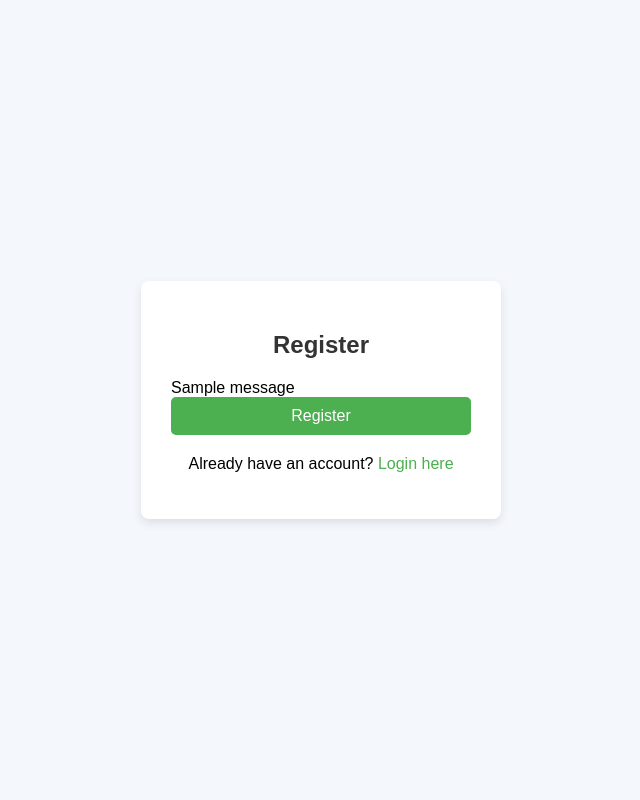
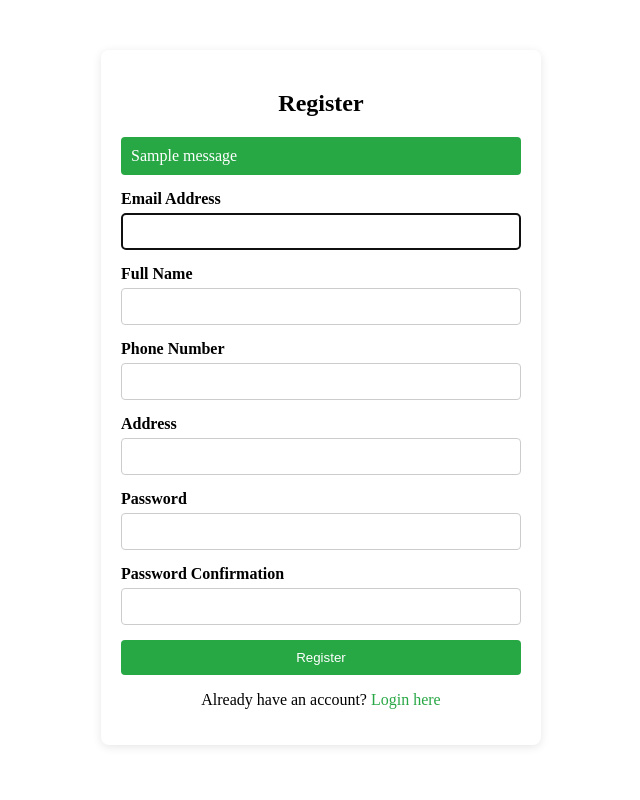
Before and after one commit to OleksandrVozhdai/OnlineShop-Django, a Django app: page /registration/ in a window 1280 px wide. Shown: the whole page, without its empty margins (319-959 px from the left). Run offline with Django 5.2, Linux system fonts and the light colour scheme; tables that the repository leaves empty hold one stand-in row (values such as "Sample post"); one stand-in notice (Sample message) is shown; parts of the project's set-up code (start-up, migrations or seed data) failed here and were passed over.

Commit message:
Big merge (Features & Reg Branches)
- Created templates for registration and login pages with form handling and CSRF protection.
- Added redirects to the home page after successful registration and login.
- Added error handling for email sending in RegistrationView to prevent registration failures due to SMTP issues.
- Added user profile page with user information display in profile.html.
- Added Profile and Logout options in the dropdown menu.
- Send an email with a confirmation link.
-Added wishlist, product details view
-A lot of bugfixes

```diff
--- a/devicemarket/urls.py
+++ b/devicemarket/urls.py
@@ -20,12 +20,28 @@ from main.views import IndexView, ShopView
 from django.urls import path, include
 from django.conf import settings
 from django.conf.urls.static import static
+from django.contrib.auth import views as auth_views
 
 urlpatterns = [
     path('admin/', admin.site.urls),
     path("", IndexView),
     path('', include('main.urls')),
-    path('main/', include('main.urls'))
+    path('main/', include('main.urls')),
+
+    # Додаємо маршрути для сброса пароля в кореневе простір імен
+    path('password_reset/', auth_views.PasswordResetView.as_view(template_name='main/password_reset.html'),
+         name='password_reset'),
+    path('password_reset/done/',
+         auth_views.PasswordResetDoneView.as_view(template_name='main/password_reset_done.html'),
+         name='password_reset_done'),
+    path('reset/<uidb64>/<token>/',
+         auth_views.PasswordResetConfirmView.as_view(template_name='main/password_reset_confirm.html'),
+         name='password_reset_confirm'),
+    path('reset/done/', auth_views.PasswordResetCompleteView.as_view(template_name='main/password_reset_complete.html'),
+         name='password_reset_complete'),
+
+    # Додаємо маршрут для logout
+    path('logout/', auth_views.LogoutView.as_view(next_page='/'), name='logout'),
 ]
 if settings.DEBUG:
     urlpatterns += static(settings.STATIC_URL, document_root=settings.STATIC_ROOT)
--- a/main/urls.py
+++ b/main/urls.py
@@ -1,20 +1,20 @@
 from django.urls import path
-from twisted.protocols.sip import Registration
-
-from main.views import *
+from .views import *
+from . import views
 
 app_name = 'main'
 
 urlpatterns = [
-    path("", IndexView, name = "index"),
+    path("", IndexView, name="index"),
     path("shop/", ShopView, name="shop"),
     path("about/", AboutView, name="about"),
     path("catalog/", CatalogView, name="catalog"),
     path("registration/", RegistrationView, name="registration"),
-    path("login/", LogInView, name="login"),
-    path("shop/smartphones/", SmartphonesView, name="smartphones"),
-    path("shop/laptops/", LaptopsView, name="laptops"),
-    path("shop/mouses/", MousesView, name="mouses"),
-    path("shop/televisions/", TelevisionsView, name="televisions"),
-
+    path("login/", LogInView.as_view(), name="login"),
+    path("wishlist/", WishlistView, name="wishlist"),
+    path("activate/<int:user_id>/", ActivateView, name="activate"),
+    path("shop/productPage/<int:id>/", ProductPageView, name="productPage"),
+    path('toggle_wishlist/<int:id>/', Toggle_wishlist, name='toggle_wishlist'),
+    path('confirm-email/<str:token>/', views.ConfirmEmailView, name='confirm_email'),
+    path('profile/', views.ProfileView, name='profile'),
 ]
--- a/main/views.py
+++ b/main/views.py
@@ -1,16 +1,72 @@
-from django.http import HttpResponse
-from django.shortcuts import render
-from .models import TechList
+from django.shortcuts import render, redirect
+from django.contrib.auth.views import LoginView as AuthLoginView
+from django.contrib.auth import login
+from django.core.mail import send_mail
+from django.conf import settings
+from .forms import UserRegistrationForm, UserLoginForm
+from .models import TechList, User
+from django.shortcuts import render, get_object_or_404, redirect
+from django.http import JsonResponse
+import random
+from django.core.mail import send_mail
+from django.conf import settings
+from django.urls import reverse
+from .forms import UserRegistrationForm, UserLoginForm
+from .models import TechList, User, PendingUser
+from django.contrib.auth.hashers import make_password
+from django.contrib import messages
 
-# Create your views here.
 
 # Представлення для головної сторінки
 def IndexView(request):
     return render(request, 'main/index.html')
 
+
+def ProductPageView(request, id):
+    product = get_object_or_404(TechList, id=id)
+    all_products = TechList.objects.all()
+    constAllProducts = random.sample(list(all_products), min(6, len(all_products)))
+
+    relatedProducts = TechList.objects.filter(category=product.category).exclude(id=product.id)
+    sameBrandProducts = TechList.objects.filter(brand=product.brand).exclude(id=product.id)[:6]
+
+    return render(request, 'main/productPage.html', {
+        'product': product,
+        'relatedProducts': relatedProducts,
+        'sameBrandProducts': sameBrandProducts,
+        'constAllProducts' : constAllProducts,
+    })
+
+
+
+def Toggle_wishlist(request, id):
+    if request.method == 'POST':
+        product = get_object_or_404(TechList, id=id)
+
+        product.on_wishlist = not product.on_wishlist
+
+        product.save()
+
+        return JsonResponse({'success': True, 'on_wishlist': product.on_wishlist})
+
+    return JsonResponse({'success': False})
+
+
+def WishlistView(request):
+    wishlistProducts = TechList.objects.filter(on_wishlist=True)
+
+    return render(request, 'main/wishlist.html', {"wishlistProducts": wishlistProducts})
+
 def ShopView(request):
     products = TechList.objects.all()
+
     is_filtered = False
+
+
+# Представлення для магазину з фільтрацією товарів
+def ShopView(request):
+    products = TechList.objects.all()  # Отримуємо всі товари
+    is_filtered = False  # Прапорець для перевірки, чи застосовані фільтри
 
     # Фільтрація за ціною
     min_price = request.GET.get('min_price')
@@ -34,6 +90,12 @@
         products = products.filter(category=category)
         is_filtered = True
 
+
+    isOnSale = products.filter(on_sale=True)
+
+
+    # Отримуємо унікальні бренди та категорії для фільтрів
+
     brands = TechList.objects.values_list('brand', flat=True).distinct()
     categories = TechList.objects.values_list('category', flat=True).distinct()
 
@@ -42,8 +104,9 @@
         'brands': brands,
         'categories': categories,
         'is_filtered': is_filtered,
+        'isOnSale': isOnSale,
+
     })
-
 
 # Представлення для сторінки "Про насasc
 def AboutView(request):
@@ -54,24 +117,134 @@
 def CatalogView(request):
     return render(request, 'main/catalog.html')
 
+
+# Registration
+def RegistrationView(request):
+    if request.method == 'POST':
+        form = UserRegistrationForm(request.POST)
+        if form.is_valid():
+            user = form.save(commit=False)
+            user.is_active = False  # user deactivation to confirm email
+            user.save()
+
+            # sent email
+            subject = 'Confirm Your Registration at DeviceMarket'
+            message = f'Hello, {user.full_name}!\n\nThank you for registering. Please click the link below to activate your account:\nhttp://{request.get_host()}/activate/{user.id}/'
+            send_mail(subject, message, settings.DEFAULT_FROM_EMAIL, [user.email])
+
+            return redirect('main:login')  # redirecting
+
+
+# Представлення для смартфонів
 def SmartphonesView(request):
-    smartphones = TechList.objects.filter(category="Smartphone")
+    smartphones = TechList.objects.filter(category="Smartphone")  # Фільтруємо товари категорії Smartphone
     return render(request, 'main/smartphones.html', {"smartphones": smartphones})
 
+
+# Представлення для ноутбуків
 def LaptopsView(request):
-    laptops = TechList.objects.filter(category="Laptop")
+    laptops = TechList.objects.filter(category="Laptop")  # Фільтруємо товари категорії Laptop
     return render(request, 'main/laptops.html', {"laptops": laptops})
 
+
+# Представлення для мишок
 def MousesView(request):
-    mouses = TechList.objects.filter(category="Mouse")
+    mouses = TechList.objects.filter(category="Mouse")  # Фільтруємо товари категорії Mouse
     return render(request, 'main/mouses.html', {"mouses": mouses})
 
+
+# Представлення для телевізорів
 def TelevisionsView(request):
-    televisions = TechList.objects.filter(category="Television")
+    televisions = TechList.objects.filter(category="Television")  # Фільтруємо товари категорії Television
     return render(request, 'main/televisions.html', {"televisions": televisions})
 
+
+# Представлення для реєстрації користувача
 def RegistrationView(request):
-    return render(request, 'main/registration.html')
+    if request.method == 'POST':
+        form = UserRegistrationForm(request.POST)
+        if form.is_valid():
+            # Зберігаємо дані в модель PendingUser до підтвердження email
+            pending_user = PendingUser(
+                email=form.cleaned_data['email'],
+                full_name=form.cleaned_data['full_name'],
+                phone=form.cleaned_data['phone'],
+                address=form.cleaned_data.get('address', ''),
+                password=make_password(form.cleaned_data['password1']),
+            )
+            pending_user.save()
 
-def LogInView(request):
-    return render(request, 'main/login.html')
+            # Формуємо посилання для підтвердження
+            token = str(pending_user.token)  # Перетворюємо UUID у рядок для URL
+            confirm_url = request.build_absolute_uri(reverse('main:confirm_email', args=[token]))
+
+            # Надсилаємо email для підтвердження
+            subject = 'Confirm Your Registration at DeviceMarket'
+            message = f'Hello, {pending_user.full_name}!\n\nThank you for registering. Please click the link below to activate your account:\n{confirm_url}'
+            send_mail(subject, message, settings.DEFAULT_FROM_EMAIL, [pending_user.email])
+
+            # Повідомлення про успішну відправку листа
+            messages.success(request, 'A confirmation email has been sent to your email address.')
+            return redirect('main:login')  # Перенаправляємо на сторінку входу
+
+    else:
+        form = UserRegistrationForm()
+    return render(request, 'main/registration.html', {'form': form})
+
+
+# Account Activation
+def ActivateView(request, user_id):
+    try:
+        user = User.objects.get(id=user_id)
+        user.is_active = True
+        user.save()
+        return redirect('main:login')
+    except User.DoesNotExist:
+        return render(request, 'main/error.html', {'message': 'User not found'})
+
+# LogIn
+class LogInView(AuthLoginView):
+    form_class = UserLoginForm
+    template_name = 'main/login.html'
+
+
+# Представлення для підтвердження email
+def ConfirmEmailView(request, token):
+    try:
+        # Шукаємо користувача в PendingUser за токеном
+        pending_user = PendingUser.objects.get(token=token)
+
+        # Створюємо нового користувача в таблиці User
+        user = User.objects.create(
+            email=pending_user.email,
+            full_name=pending_user.full_name,
+            phone=pending_user.phone,
+            address=pending_user.address,
+            password=pending_user.password,
+            is_active=True  # Активуємо користувача
+        )
+        user.save()
+
+        # Видаляємо запис із PendingUser
+        pending_user.delete()
+
+        # Додаємо повідомлення про успішне підтвердження
+        messages.success(request, 'Account successfully confirmed! Please log in to continue.')
+        return redirect('main:login')  # Перенаправляємо на сторінку входу
+    except PendingUser.DoesNotExist:
+        # Якщо токен не знайдено, показуємо помилку
+        messages.error(request, 'Invalid or expired confirmation link.')
+        return redirect('main:login')
+
+
+# Представлення для входу (авторизації)
+class LogInView(AuthLoginView):
+    form_class = UserLoginForm
+    template_name = 'main/login.html'
+
+
+# Представлення для профілю користувача
+def ProfileView(request):
+    if not request.user.is_authenticated:
+        return redirect('main:login')  # Якщо користувач не авторизований, перенаправляємо на сторінку входу
+    return render(request, 'main/profile.html', {'user': request.user})
--- a/static/css/auth-styles.css
+++ b/static/css/auth-styles.css
@@ -1,76 +1,78 @@
-/* auth-styles.css */
-
-/* Загальні стилі для сторінок авторизації та реєстрації */
-body {
-    font-family: Arial, sans-serif;
-    background-color: #f4f7fc;
-    display: flex;
-    justify-content: center;
-    align-items: center;
-    height: 100vh;
-    margin: 0;
+.form-container {
+    max-width: 400px;
+    margin: 50px auto;
+    padding: 20px;
+    background-color: #fff;
+    border-radius: 8px;
+    box-shadow: 0 2px 10px rgba(0, 0, 0, 0.1);
 }
 
-.form-container {
-    background-color: white;
-    padding: 30px;
-    border-radius: 8px;
-    box-shadow: 0 4px 10px rgba(0, 0, 0, 0.1);
-    width: 300px;
-}
-
-h2 {
+.form-container h2 {
     text-align: center;
     margin-bottom: 20px;
-    color: #333;
 }
 
 .form-group {
     margin-bottom: 15px;
 }
 
-label {
+.form-group label {
     display: block;
     margin-bottom: 5px;
     font-weight: bold;
 }
 
-input[type="text"],
-input[type="email"],
-input[type="tel"],
-input[type="password"] {
+.form-group input {
     width: 100%;
     padding: 10px;
-    border: 1px solid #ddd;
-    border-radius: 5px;
-    font-size: 14px;
+    border: 1px solid #ccc;
+    border-radius: 4px;
+    box-sizing: border-box;
 }
 
-button[type="submit"] {
+.btn {
     width: 100%;
     padding: 10px;
-    background-color: #4CAF50;
+    background-color: #28a745;
     color: white;
     border: none;
-    border-radius: 5px;
-    font-size: 16px;
+    border-radius: 4px;
     cursor: pointer;
 }
 
-button[type="submit"]:hover {
-    background-color: #45a049;
+.btn:hover {
+    background-color: #218838;
 }
 
-p {
+.form-container p {
     text-align: center;
-    margin-top: 20px;
+    margin-top: 10px;
 }
 
-a {
-    color: #4CAF50;
+.form-container p a {
+    color: #28a745;
     text-decoration: none;
 }
 
-a:hover {
+.form-container p a:hover {
     text-decoration: underline;
 }
+
+.alert {
+    padding: 10px;
+    margin-bottom: 15px;
+    border-radius: 4px;
+    transition: opacity 0.5s ease; /* Додаємо плавну анімацію зникнення */
+}
+
+.alert-success {
+    background-color: #28a745; /* Зелений фон */
+    color: #fff; /* Білий текст */
+    border: none;
+}
+
+.alert-error {
+    background-color: #f8d7da;
+    color: #721c24;
+    border: 1px solid #f5c6cb;
+}
--- a/static/css/shop-stylesheet.css
+++ b/static/css/shop-stylesheet.css
@@ -54,6 +54,7 @@ body {
 }
 
 .card {
+
     border-radius: 20px;
     overflow: hidden;
     transition: transform 0.3s ease;
@@ -68,6 +69,7 @@ body {
     width: 100%;
     object-fit: contain;
     padding: 10px 10px 0 10px;
+
 }
 
 h5.fw-bolder {
@@ -100,6 +102,7 @@ h5.fw-bolder {
 }
 
 .recommendation-container .row {
+    padding-top: 7px;
     scroll-behavior: smooth;
 }
 
--- a/templates/main/shop.html
+++ b/templates/main/shop.html
@@ -151,7 +151,7 @@
 
                             <!-- wishlist heart -->
                             <button class="btn p-0 border-0 bg-transparent wishlist-btn" data-product-id="{{ product.id }}">
-                                {% if product.OnWishlist %}
+                               {% if product.on_wishlist %}
                                     <i class="bi bi-heart-fill" style="font-size: 1.5rem; color: red; margin-left: 15px" ></i>
                                 {% else %}
                                     <i class="bi bi-heart" style="font-size: 1.5rem; color: black; margin-left: 15px"></i>
--- a/templates/partials/nav.html
+++ b/templates/partials/nav.html
@@ -14,7 +14,7 @@
         </button>
         <div class="collapse navbar-collapse" id="navbarResponsive">
             <ul class="navbar-nav ms-auto me-4 my-3 my-lg-0">
-                <li class="nav-item"><a class="nav-link me-lg-3" href=""><i style="font-size: 1rem;" class="bi bi-bag-heart me-2"></i></a></li>
+                <li class="nav-item"><a class="nav-link me-lg-3" href="{% url 'main:wishlist' %}"><i style="font-size: 1rem;" class="bi bi-bag-heart me-2 "></i></a></li>
                 <li class="nav-item"><a class="nav-link me-lg-3" href="{% url 'main:shop' %}">Shop</a></li>
                 <li class="nav-item"><a class="nav-link me-lg-3" href="{% url 'main:about' %}">About</a></li>
                 <li class="nav-item"><a class="nav-link me-lg-3" href="{% url 'main:catalog' %}">Catalog</a></li>
```
Also changed, not shown: devicemarket/settings.py (+4 -4 lines), main/models.py (+10 -1 lines), templates/main/login.html (+46 -1 lines).
